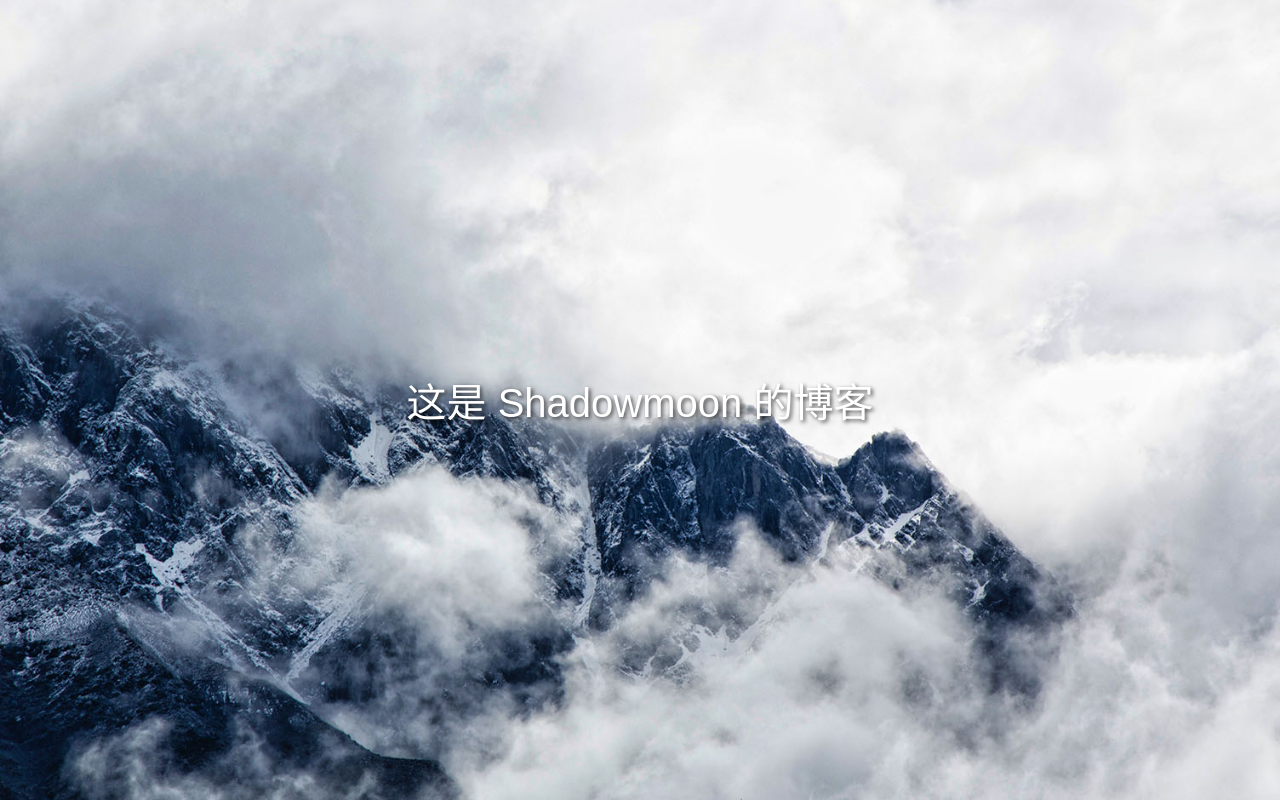
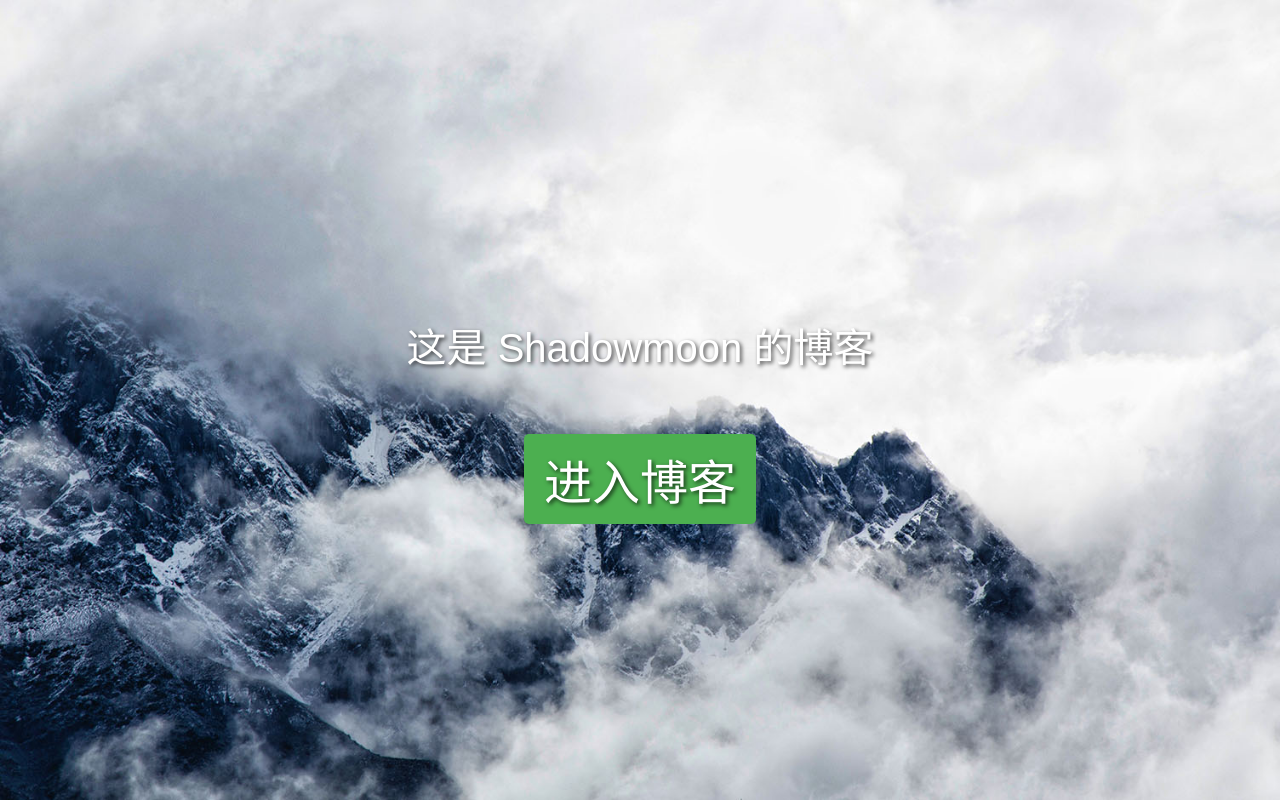
Before and after one commit to shadow123moon/GitHub-Pages, a plain HTML site: page index.html in a window 1280 px wide. Drawn offline with Linux system fonts and the light colour scheme.

Commit message:
Update index.html

```diff
--- a/index.html
+++ b/index.html
@@ -11,6 +11,12 @@
             padding: 0;
             height: 100%;
             font-family: Arial, sans-serif;
+            transition: background-color 1s; /* 动态背景颜色渐变效果 */
+        }
+
+        /* 动态背景颜色 */
+        body {
+            background-color: #ff7e5f;
         }
 
         /* 设置背景图片及居中文本 */
@@ -20,17 +26,49 @@
             background-position: center;
             height: 100%;
             display: flex;
+            flex-direction: column; /* 将文本与按钮纵向排列 */
             justify-content: center;
             align-items: center;
             color: white;
             text-shadow: 2px 2px 4px rgba(0, 0, 0, 0.7);
             font-size: 2.5em;
+            text-align: center; /* 居中文本 */
+        }
+
+        /* 按钮样式 */
+        .btn {
+            display: inline-block;
+            margin-top: 20px; /* 按钮距离文字有点间距 */
+            padding: 10px 20px;
+            background-color: #4CAF50; /* 按钮背景颜色 */
+            color: white;
+            text-align: center;
+            text-decoration: none;
+            border-radius: 5px;
+            font-size: 1.2em;
+            transition: background-color 0.3s, box-shadow 0.3s;
+        }
+
+        .btn:hover {
+            background-color: #45a049; /* 悬停时的背景颜色 */
+            box-shadow: 0 0 15px #45a049; /* 按钮悬停时发光效果 */
         }
     </style>
 </head>
 <body>
     <div class="background">
         <p>这是 Shadowmoon 的博客</p>
+        <a href="https://shadow123moon.github.io/GitHub-Pages/" class="btn">进入博客</a> <!-- 按钮放在HTML中 -->
     </div>
+
+    <script>
+        // 动态背景颜色变化
+        let colors = ["#ff7e5f", "#feb47b", "#6a11cb", "#2575fc"]; // 定义背景颜色数组
+        let i = 0;
+        setInterval(function() {
+            document.body.style.backgroundColor = colors[i]; // 依次切换背景颜色
+            i = (i + 1) % colors.length; // 循环使用数组中的颜色
+        }, 5000); // 每5秒切换一次颜色
+    </script>
 </body>
 </html>
```
